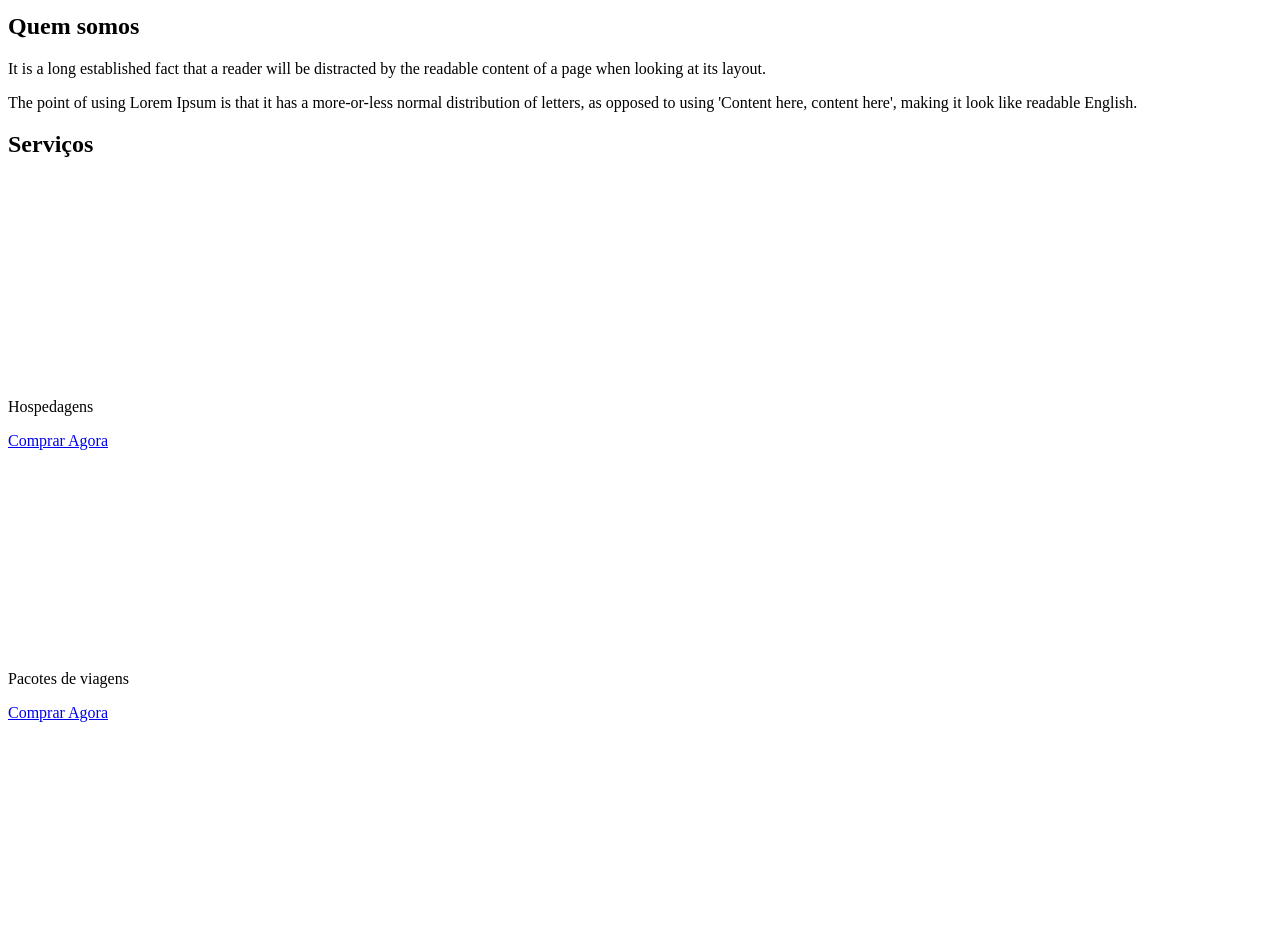
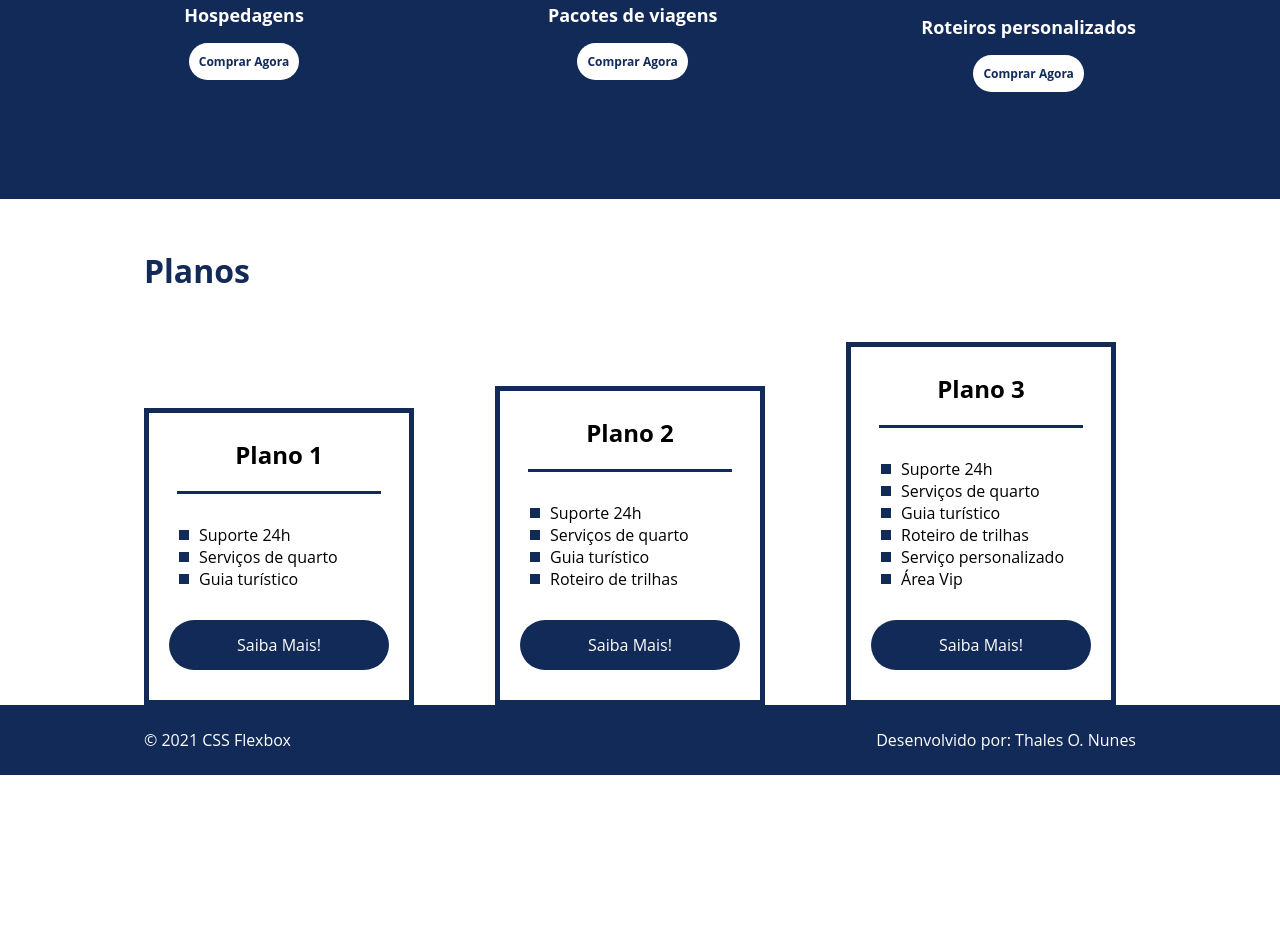
Before and after one commit to thalesonunes/dio-estudos, a plain HTML site: page posicionando-elementos-com-flexbox-em-css/flex-projeto/index.html in a window 1280 px wide. Shown: the part 1091-2016 px from the top of the page. After the commit the page ends 1866 px from the top, so only its background shows below. Drawn offline with Linux system fonts and the light colour scheme.

Commit message:
Finalizando o Projeto Integrador

```diff
--- a/posicionando-elementos-com-flexbox-em-css/flex-projeto/index.html
+++ b/posicionando-elementos-com-flexbox-em-css/flex-projeto/index.html
@@ -8,19 +8,21 @@
 </head>
 <body>
     <header>
-        <h1>FlexTurismos</h1>
-        <ul>
+        <div class="flex-container menu">
+            <div><h1>FlexTurismos</h1></div>
+            <ul class="list-items">
                 <li><a href="#quem-somos">Quem Somos</a></li>
                 <li><a href="#servicos">Serviços</a></li>
                 <li><a href="#planos">Planos</a></li>
             </ul>
+        </div>
     </header>
 
-    <div>
-        <div>
+    <div class="flex-container apresentacao">
+        <div class="texto-apresentacao">
             <h1>Flex <br>Turismos</h1>
             <p>O melhor serviço para você!</p>
-            <a href="">Saiba Mais!</a>
+            <a href="" class="btn">Saiba Mais!</a>
         </div>
 
         <div>
@@ -28,70 +30,80 @@
         </div>
     </div>
 
-    <div>
-        <div>
-            <img src="./images/1-quem-somos.png" alt="balcão de atendimento">
-        </div>
-
+    <div class="flex-container" id="quem-somos">
         <div>
             <h2>Quem somos</h2>
             <p>It is a long established fact that a reader will be distracted by the readable content of a page when looking at its layout. </p>
             <p>The point of using Lorem Ipsum is that it has a more-or-less normal distribution of letters, as opposed to using 'Content here, content here', making it look like readable English.</p>
         </div>
+
+        <div>
+            <img src="./images/1-quem-somos.png" alt="balcão de atendimento">
+        </div>
     </div>
 
-    <div>
+    <div class="container-externo">
+
+        <div class="flex-container" id="servicos">
+
             <div>
                 <h2>Serviços</h2>
             </div>
 
-        <div>
-            <div>
+            <div class="list-servicos">
+
+                <div class="item-servico">
                     <div><img src="./images/icon-2.png" alt="hospedagens"></div>
                     <p>Hospedagens</p>
                     <a href="#">Comprar Agora</a>
                 </div>
 
-            <div>
+                <div class="item-servico">
                    <div><img src="./images/icon-1.png" alt="pacote de viagens"></div>
                    <p>Pacotes de viagens</p>
                    <a href="#">Comprar Agora</a>
                 </div>
 
-            <div>
+                <div class="item-servico">
                     <div><img src="./images/icon-3.png" alt="roteiros personalizados"></div>
                     <p>Roteiros personalizados</p>
                     <a href="#">Comprar Agora</a>
                 </div>
 
             </div>
+
         </div>
 
-    <div>
+    </div>
 
-        <div>
-            <h3>Plano 2</h3>
+    <div class="flex-container" id="planos">
+
+        <div><h2>Planos</h2></div>
+
+        <div class="list-planos">
+
+            <div class="item-plano">
+                <h3>Plano 1</h3>
                 <ul>
                     <li>Suporte 24h</li>
                     <li>Serviços de quarto</li>
                     <li>Guia turístico</li>
                 </ul>
-            <a href="#">Saiba Mais!</a>
+                <a href="#" class="btn">Saiba Mais!</a>
             </div>
 
-        <div>
+            <div class="item-plano">
                 <h3>Plano 2</h3>
                 <ul>
                     <li>Suporte 24h</li>
                     <li>Serviços de quarto</li>
                     <li>Guia turístico</li>
                     <li>Roteiro de trilhas</li>
-                <li>Serviço personalizado</li>
                 </ul>
-            <a href="#">Saiba Mais!</a>
+                <a href="#" class="btn">Saiba Mais!</a>
             </div>
 
-        <div>
+            <div class="item-plano">
                 <h3>Plano 3</h3>
                 <ul>
                     <li>Suporte 24h</li>
@@ -101,13 +113,18 @@
                     <li>Serviço personalizado</li>
                     <li>Área Vip</li>
                 </ul>
-            <a href="#">Saiba Mais!</a>
+                <a href="#" class="btn">Saiba Mais!</a>
+            </div>
+
         </div>
     </div>
 
     <footer>
+        <div class="flex-container footer">
             <p>&copy; 2021 CSS Flexbox</p>
-        <p>Desenvolvido por: Seu nome aqui dev</p>
+            <p>Desenvolvido por: Thales O. Nunes</p>
+        </div>
     </footer>
+
 </body>
 </html>
--- a/posicionando-elementos-com-flexbox-em-css/flex-projeto/style.css
+++ b/posicionando-elementos-com-flexbox-em-css/flex-projeto/style.css
@@ -0,0 +1,309 @@
+* {
+    margin: 0;
+    padding: 0;
+    font-family: 'Open Sans', sans-serif;
+}
+
+ul {
+    list-style: none;
+    margin: 0;
+    padding: 0;
+}
+
+ul li a {
+    text-decoration: none;
+}
+
+div img {
+    display: block;
+    width: 100%;
+}
+
+.flex-container {
+    display: flex;
+    max-width: 992px;
+    margin: auto;
+    width: 100%;
+    min-width: 320px;
+}
+
+header {
+    background-color: #122a57;
+    height: 100px;
+    display: flex;
+    align-items: center;
+    color: #fff;
+}
+
+header .list-items {
+    display: flex;
+    width: 100%;
+    max-width: 260px;
+    justify-content: space-between;
+    align-items: center;
+}
+
+header .list-items li a {
+    color: #fff;
+}
+
+header .menu {
+    justify-content: space-between;
+}
+
+.apresentacao {
+    height: 50vh;
+    align-items: center;
+    justify-content: space-between;
+
+}
+
+.apresentacao .texto-apresentacao {
+    min-height: 200px;
+}
+
+.texto-apresentacao h1 {
+    color: #122a57;
+    font-size: 48px;
+    margin: 10px;
+}
+
+.btn {
+    background-color: #122a57;
+    color: #fff;
+    text-align: center;
+    border-radius: 30px;
+    width: 220px;
+    display: block;
+    text-decoration: none;
+    height: 50px;
+    line-height: 50px;
+    margin-top: 10px;
+    margin-bottom: 10px;
+}
+
+#quem-somos {
+    flex-direction: row-reverse;
+    align-items: center;
+    justify-content: space-between;
+}
+
+#quem-somos h2 {
+    font-size: 32px;
+    color: #122a57;
+    display: flex;
+    margin-bottom: 20px;
+}
+
+#quem-somos h2::before {
+    content: "";
+    height: 40px;
+    width: 5px;
+    margin-right: 5px;
+    background-color: #122a57;
+    position: relative;
+}
+
+#quem-somos p {
+    margin-bottom: 10px;
+    width: 90%;
+}
+
+#quem-somos img {
+    min-width: 420px;
+}
+
+.container-externo {
+    background-color: #122a57;
+    width: 100%;
+
+}
+
+#servicos {
+    flex-direction: column;
+    padding-top: 50px;
+    padding-bottom: 100px;
+
+}
+
+#servicos h2 {
+    color: #fff;
+    font-size: 32px;
+    margin-bottom: 20px;
+}
+
+.list-servicos {
+    display: flex;
+    justify-content: space-between;
+}
+
+.list-servicos .item-servico {
+    text-align: center;
+}
+
+.item-servico a {
+    width: 220px;
+    background-color: #fff;
+    border-radius: 30px;
+    height: 50px;
+    text-align: center;
+    line-height: 50px;
+    margin-top: 20px;
+    padding: 10px;
+    color: #122a57;
+    font-size: 12px;
+    text-decoration: none;
+    font-weight: 700;
+}
+
+.item-servico p {
+    font-weight: 700;
+    font-size: 18px;
+    color: #fff;
+    margin-top: 30px;
+    margin-bottom: 10px;
+}
+
+.item-servico img {
+    width: 80%;
+    margin: auto;
+}
+
+#planos {
+    flex-direction: column;
+    min-height: 50vh;
+    padding-top: 50px;
+}
+
+#planos h2 {
+    font-size: 32px;
+    color: #122a57;
+    padding-bottom: 50px;
+}
+
+.list-planos {
+    display: flex;
+    align-items: flex-end;
+    justify-content: space-between;
+}
+
+.item-plano {
+    flex: 1;
+    border: 5px solid #122a57;
+    margin-right: 20px;
+    padding: 10px;
+    max-width: 240px;
+
+}
+
+.item-plano .btn {
+    margin: auto;
+    margin-bottom: 20px;
+}
+
+.item-plano h3 {
+    font-size: 24px;
+    display: flex;
+    flex-direction: column;
+    text-align: center;
+    margin-top: 15px;
+}
+
+.item-plano h3::after {
+    content: "";
+    background-color: #122a57;
+    width: 85%;
+    height: 3px;
+    margin: 20px auto 10px auto;
+}
+
+.item-plano ul {
+    padding: 20px;
+    display: flex;
+    flex-direction: column;
+    margin-bottom: 10px;
+}
+
+.item-plano ul li {
+    display: flex;
+    flex-wrap: nowrap;
+    align-items: center;
+}
+
+.item-plano ul li::before {
+    content: "";
+    width: 10px;
+    height: 10px;
+    background-color: #122a57;
+    margin-right: 10px;
+}
+
+footer {
+    background-color: #122a57;
+    height: 70px;
+    display: flex;
+    align-items: center;
+}
+
+footer .footer {
+    justify-content: space-between;
+    color: #fff;
+}
+
+
+/* ************************************************ */
+/* MOBILE */
+
+@media(max-width: 992px) {
+    .flex-container {
+        flex-direction: column;
+    }
+
+    .apresentacao {
+        flex-direction: column-reverse;
+    }
+
+    .apresentacao .texto-apresentacao {
+        width: 100%;
+    }
+
+    #quem-somos {
+        flex-direction: column-reverse;
+    }
+
+    #quem-somos img {
+        min-width: 320px;
+        margin: auto;
+    }
+
+    .list-servicos {
+        flex-direction: column;
+    }
+
+    .item-servico img {
+        width: 50%;
+        margin: auto;
+    }
+
+    .list-planos {
+        flex-direction: column;
+        align-items: flex-start;
+        margin-bottom: 20px;
+    }
+
+    .list-planos .item-plano {
+        max-width: 90%;
+        margin: auto;
+        width: 100%;
+        margin-bottom: 20px;
+    }
+
+    .apresentacao {
+        margin-bottom: 20px;
+    }
+
+    .footer {
+        padding: 10px;
+        text-align: center;
+    }
+}
```
Lines whose indentation alone changed are shown as unchanged.
